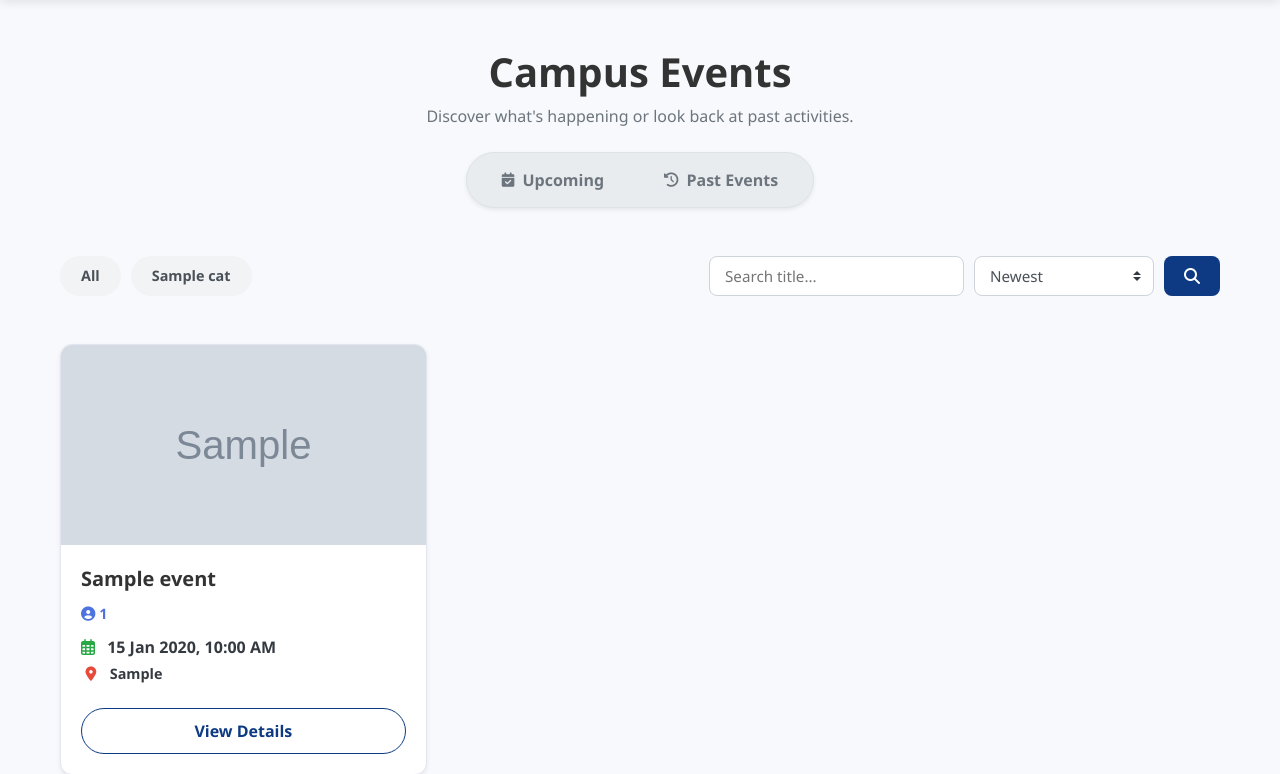
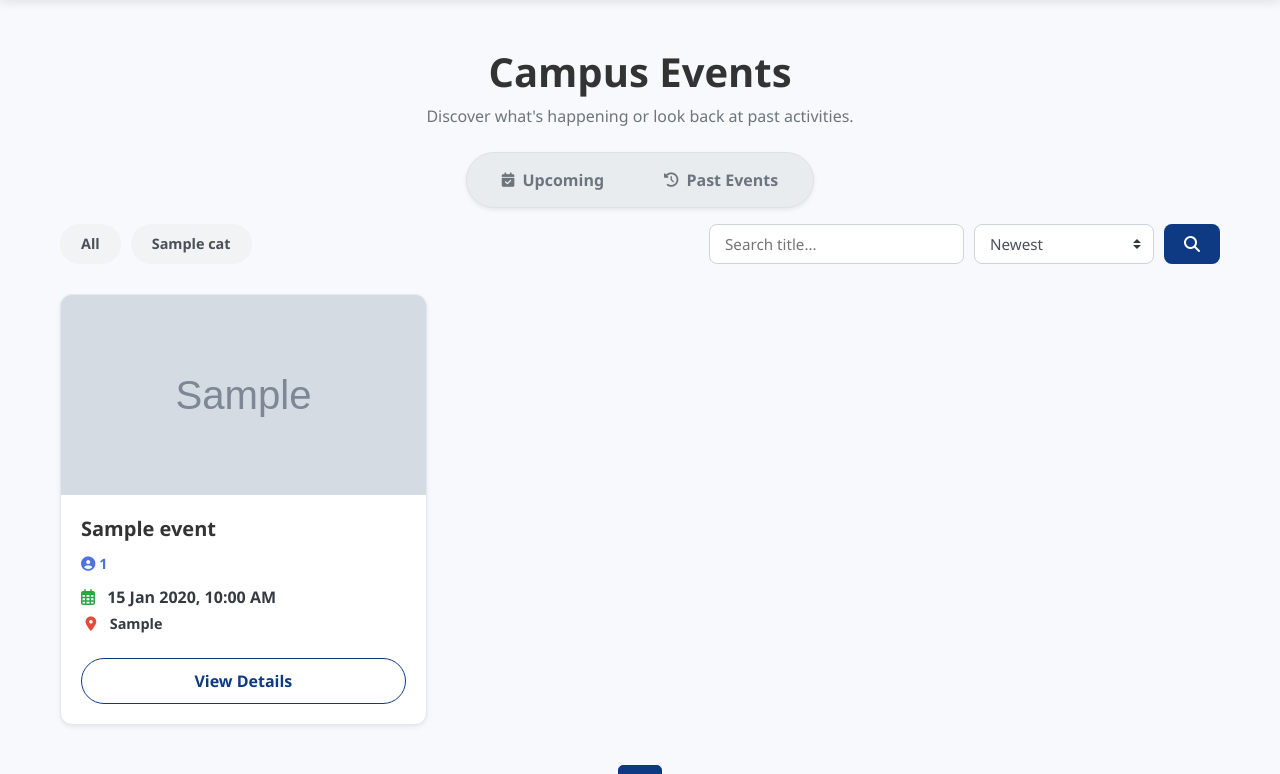
Before and after one commit to Kisryo/Campus-Event-Scheduling-And-Space-Management-System, a Python web app: template templates/student/events.html in a window 1280 px wide. Shown: the part 72-846 px from the top of the page. Run offline with Jinja, Linux system fonts and the light colour scheme; the template is opened without the code that fills it: most values are stand-ins (such as "Sample title", 1, 10 or a date in 2020); grey boxes marked "Sample" are stand-in pictures; some libraries are stand-ins or nearby versions.

Commit message:
Update events.html

```diff
--- a/templates/student/events.html
+++ b/templates/student/events.html
@@ -14,7 +14,7 @@
         <p class="text-muted">Discover what's happening or look back at past activities.</p>
     </div>
 
-    <div class="d-flex justify-content-center mb-5">
+    <div class="d-flex justify-content-center mb-3">
         <div class="timeframe-toggle shadow-sm">
             <a href="{{ url_for('student_view.events', timeframe='upcoming', category=current_category, search=search_query, sort=current_sort) }}"
                class="toggle-btn {{ 'active' if current_timeframe == 'upcoming' else '' }}">
@@ -28,7 +28,7 @@
         </div>
     </div>
 
-    <form method="GET" action="{{ url_for('student_view.events') }}" class="mb-5">
+    <form method="GET" action="{{ url_for('student_view.events') }}" class="mb-3">
         <input type="hidden" name="timeframe" value="{{ current_timeframe }}">
 
         <div class="search-sort-wrapper">
```
